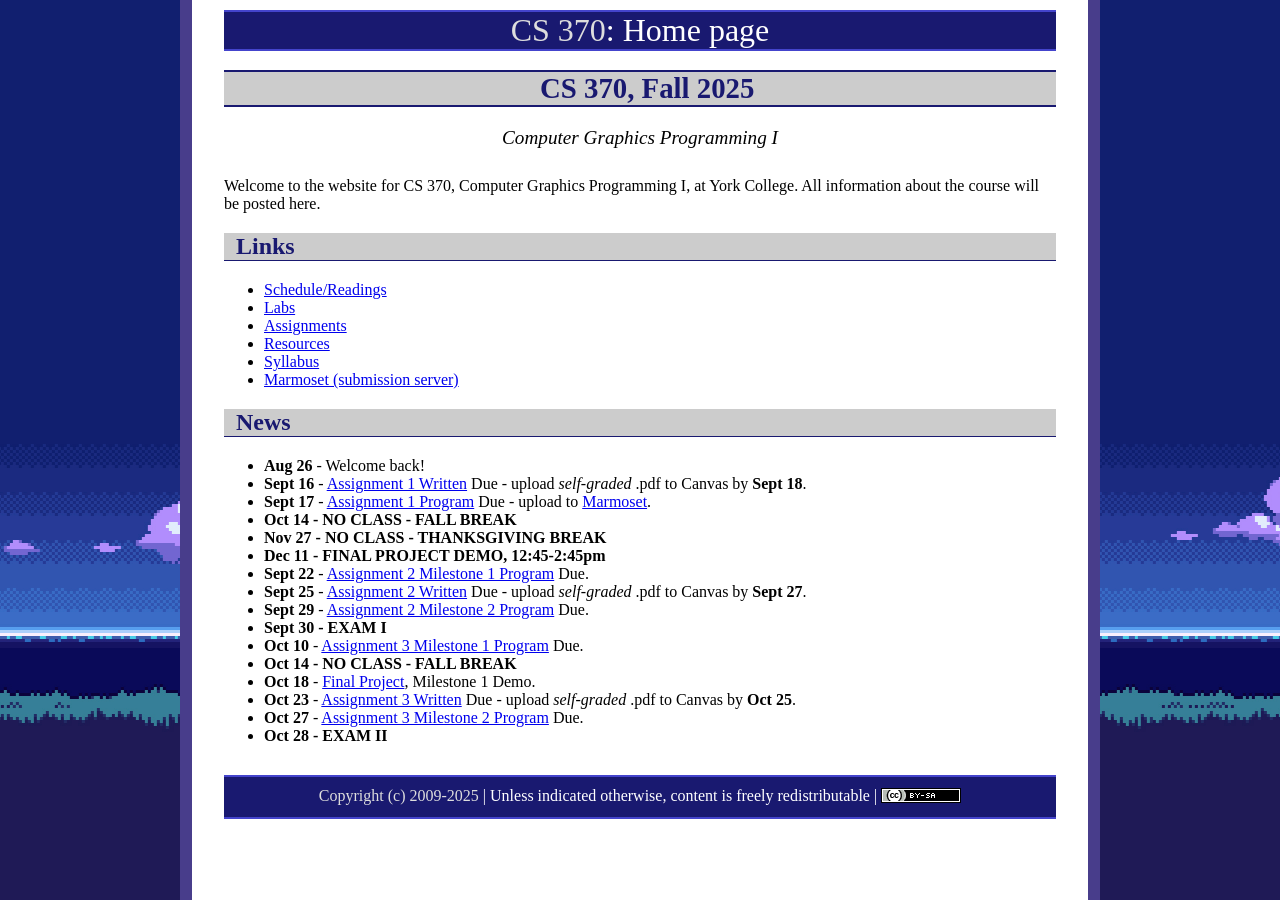
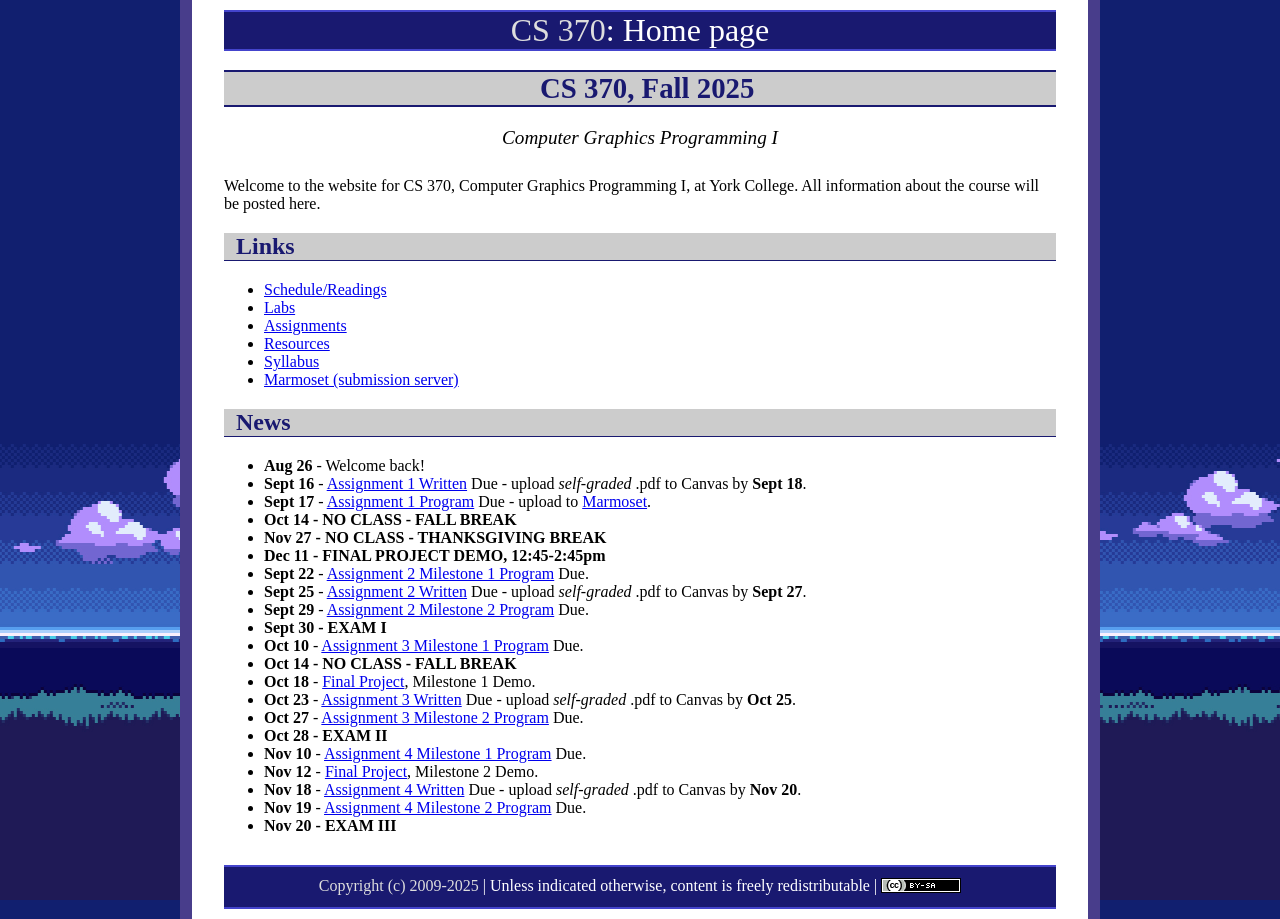
Before and after one commit to ycpcs/cs370-fall2025, a Jekyll site: the page built from index.md, in a window 1280 px wide. Built offline with Jekyll 4.4.1, drawn with Linux system fonts in a browser that asks for light colours.

Commit message:
add assign4 to index
add assign4 to index

```diff
--- a/index.md
+++ b/index.md
@@ -35,6 +35,11 @@ Welcome to the website for CS 370, Computer Graphics Programming I, at York Coll
 * **Oct 23** - [Assignment 3 Written](assign/assign03.html) Due - upload *self-graded* .pdf to Canvas by **Oct 25**.
 * **Oct 27** - [Assignment 3 Milestone 2 Program](assign/assign03.html) Due.
 * **Oct 28 - EXAM II**
+* **Nov 10** - [Assignment 4 Milestone 1 Program](assign/assign04.html) Due.
+* **Nov 12** - [Final Project](assign/project.html), Milestone 2 Demo.
+* **Nov 18** - [Assignment 4 Written](assign/assign04.html) Due - upload *self-graded* .pdf to Canvas by **Nov 20**.
+* **Nov 19** - [Assignment 4 Milestone 2 Program](assign/assign04.html) Due.
+* **Nov 20 - EXAM III**
 
 <!--
 * **Oct 11** - [Assignment 3 Milestone 1 Program](assign/assign03.html) Due.
```
Also changed, not shown: assign/index.md (+1 -0 lines).
